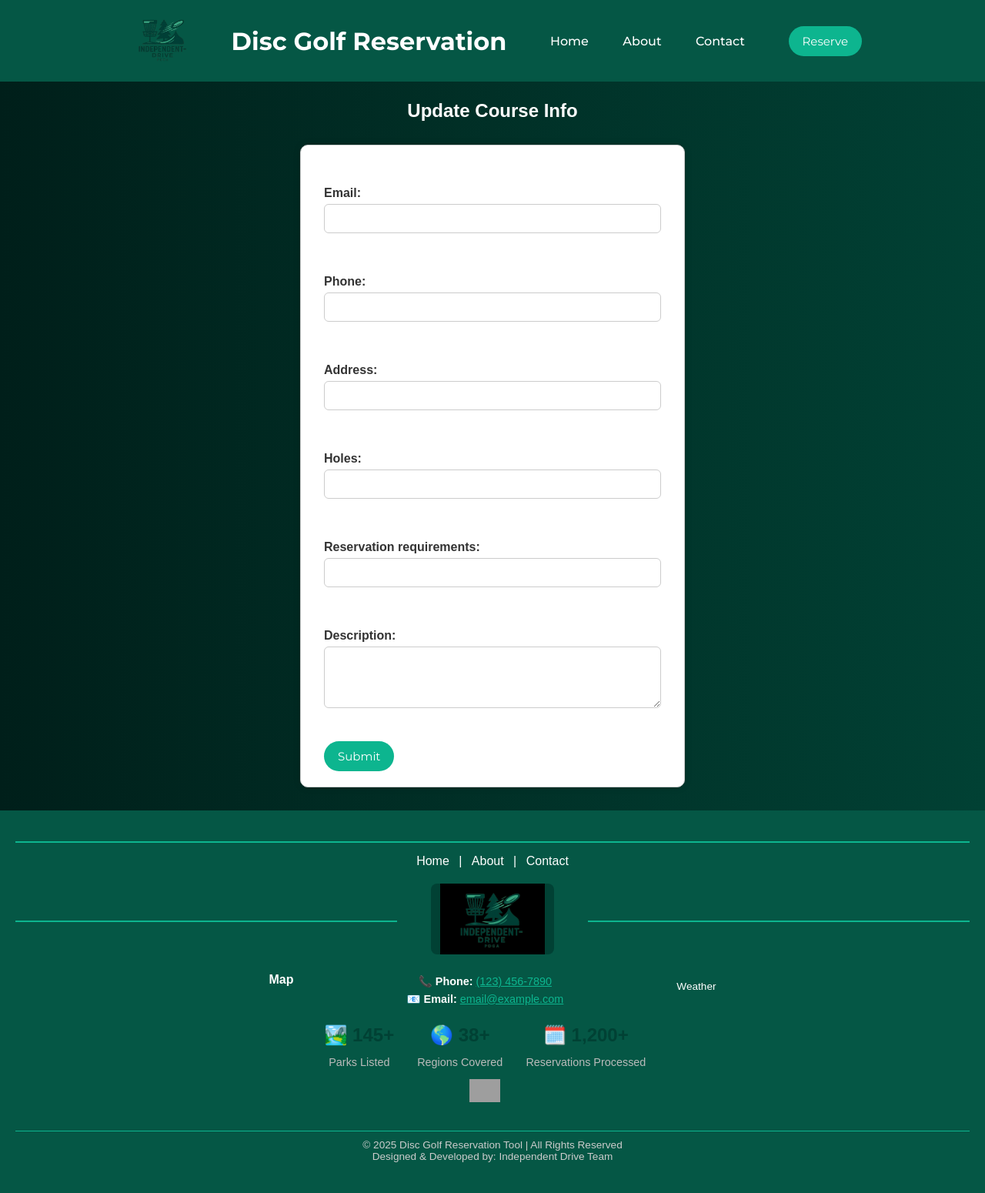
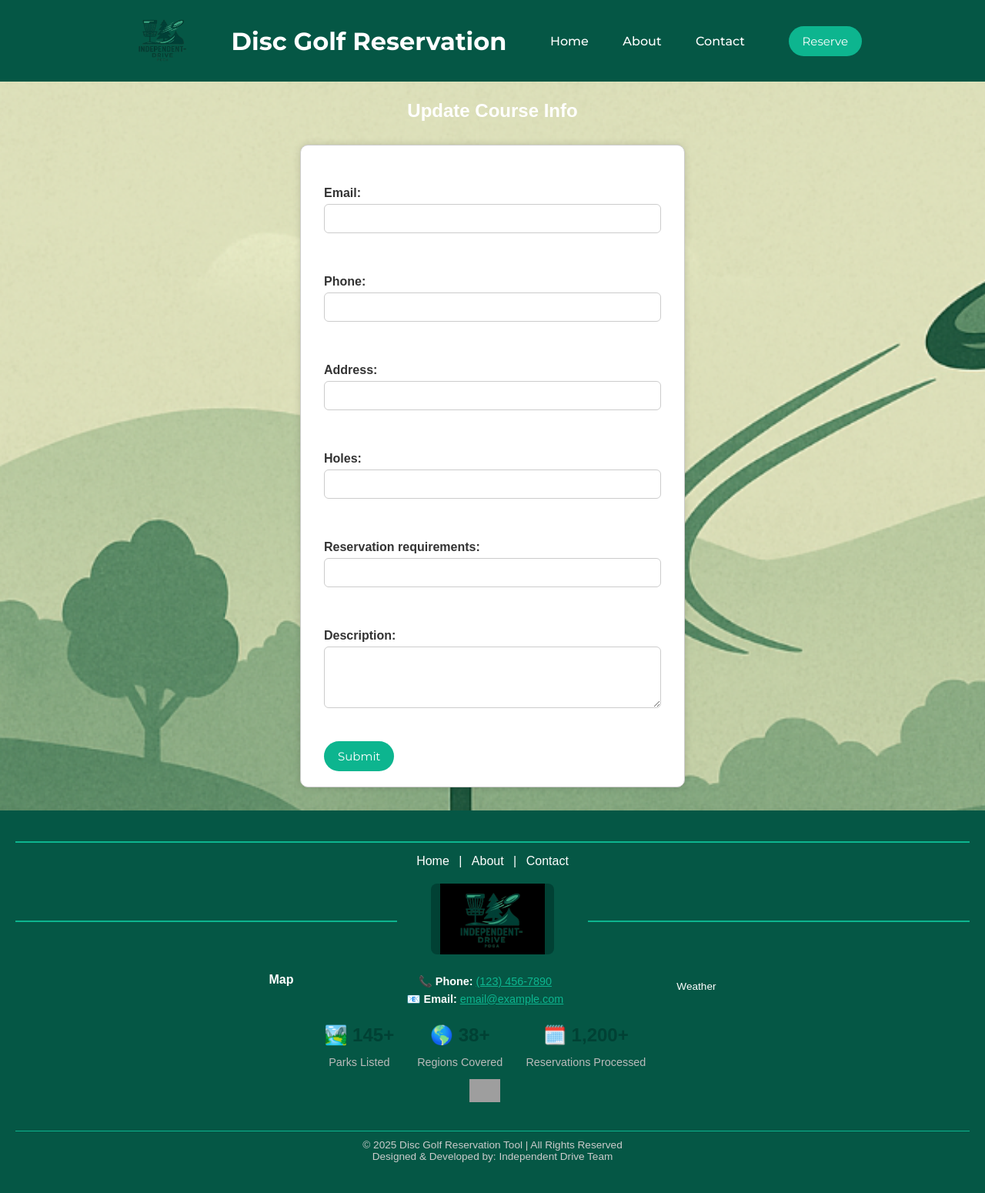
Before and after one commit to MarkTheDeveloper/Independent-drive, a PHP site: page /form/edit.html in a window 1280 px wide. Shown: the whole page at 77% size. Run offline with PHP 8.4, Linux system fonts and the light colour scheme; grey boxes are pictures that could not be loaded.

Commit message:
fixed Background issues

```diff
--- a/Contact/contact.css
+++ b/Contact/contact.css
@@ -12,14 +12,14 @@
       margin-top: 80px;
       font-family: arial, sans-serif ;
       /*background:#001f1a ;*/
-      background: url("Independent-drive/images/parktwo.png");
+      background: url("../images/parktwo.png");
       background-size: cover;
       /*color:#222 ;*/
       min-height:100vh ;
     }
-     body {
+     /* body {
     background: linear-gradient(to right, #001f1a, #014134);
-    }
+    } */
 
     /* centering container */
     .container {
--- a/form/styles.css
+++ b/form/styles.css
@@ -10,13 +10,10 @@
 body {
   margin-top: 130px;
   /*background-color: #f2f2f2;*/
-    background: url(/images/map.png);
+  background: url(../images/map.png);
   background-repeat: no-repeat;
   background-size: cover;
   color: #333;
-  }
-   body {
-    background: linear-gradient(to right, #001f1a, #014134);
 }
 
 .container {
@@ -91,7 +88,7 @@ h2 {
   text-align: center;
   margin-bottom: 30px;
   margin-top:30px;
-  color: white;
+  color: #014134;
 }
 
 form {
```
Lines whose indentation alone changed are shown as unchanged.
